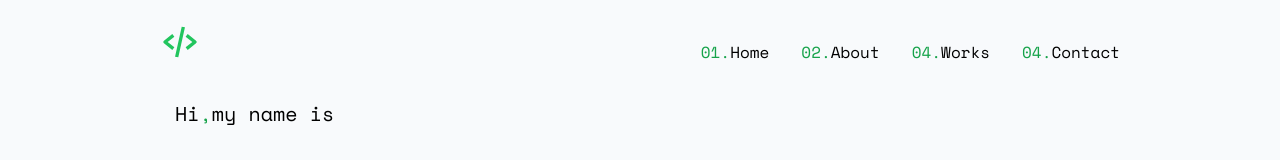
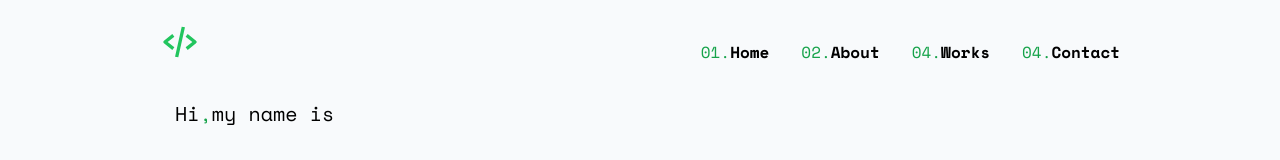
Before and after one commit to KolipakaSrinivas/srinivas_k_portfolio, a React (Vite) app: page / in a window 1280 px wide. Shown: the top 160 px of the page. Built offline with nearby package versions, Linux system fonts and the light colour scheme.

Commit message:
add hover undeline styles  in nav links

```diff
--- a/src/components/NavBar.jsx
+++ b/src/components/NavBar.jsx
@@ -108,26 +108,28 @@ function NavBar({ toggleDarkMode }) {
             <li className="">
               <Link to={"/"}>
                 <span className="text-green-600">01.</span>
-                <a href="/">Home</a>
+                <span className="font-bold relative  cursor-pointer transition-all ease-in-out before:transition-[width] before:ease-in-out before:duration-700 before:absolute before:bg-amber-600 before:origin-center before:h-[2px] before:w-0 hover:before:w-[50%] before:bottom-0 before:left-[50%] after:transition-[width] after:ease-in-out after:duration-700 after:absolute after:bg-amber-600 after:origin-center after:h-[2px] after:w-0 hover:after:w-[50%] after:bottom-0 after:right-[50%]">
+                  Home
+                </span>
               </Link>
             </li>
           </FadeInOnScroll>
           <FadeInOnScroll direction="down" delay={0.2}>
             <li>
               <span className="text-green-600">02.</span>
-              <a href="#about">About</a>
+              <span className="font-bold relative  cursor-pointer transition-all ease-in-out before:transition-[width] before:ease-in-out before:duration-700 before:absolute before:bg-amber-600 before:origin-center before:h-[2px] before:w-0 hover:before:w-[50%] before:bottom-0 before:left-[50%] after:transition-[width] after:ease-in-out after:duration-700 after:absolute after:bg-amber-600 after:origin-center after:h-[2px] after:w-0 hover:after:w-[50%] after:bottom-0 after:right-[50%]">About</span>
             </li>
           </FadeInOnScroll>
           <FadeInOnScroll direction="down" delay={0.3}>
             <li>
               <span className="text-green-600">04.</span>
-              <a href="#work">Works</a>
+              <span className="font-bold relative  cursor-pointer transition-all ease-in-out before:transition-[width] before:ease-in-out before:duration-700 before:absolute before:bg-amber-600 before:origin-center before:h-[2px] before:w-0 hover:before:w-[50%] before:bottom-0 before:left-[50%] after:transition-[width] after:ease-in-out after:duration-700 after:absolute after:bg-amber-600 after:origin-center after:h-[2px] after:w-0 hover:after:w-[50%] after:bottom-0 after:right-[50%]">Works</span>
             </li>
           </FadeInOnScroll>
           <FadeInOnScroll direction="down" delay={0.4}>
             <li>
               <span className="text-green-600">04.</span>
-              <a href="#contact">Contact</a>
+              <span className="font-bold relative  cursor-pointer transition-all ease-in-out before:transition-[width] before:ease-in-out before:duration-700 before:absolute before:bg-amber-600 before:origin-center before:h-[2px] before:w-0 hover:before:w-[50%] before:bottom-0 before:left-[50%] after:transition-[width] after:ease-in-out after:duration-700 after:absolute after:bg-amber-600 after:origin-center after:h-[2px] after:w-0 hover:after:w-[50%] after:bottom-0 after:right-[50%]">Contact</span>
             </li>
           </FadeInOnScroll>
         </ul>
```
Lines whose indentation alone changed are shown as unchanged.
